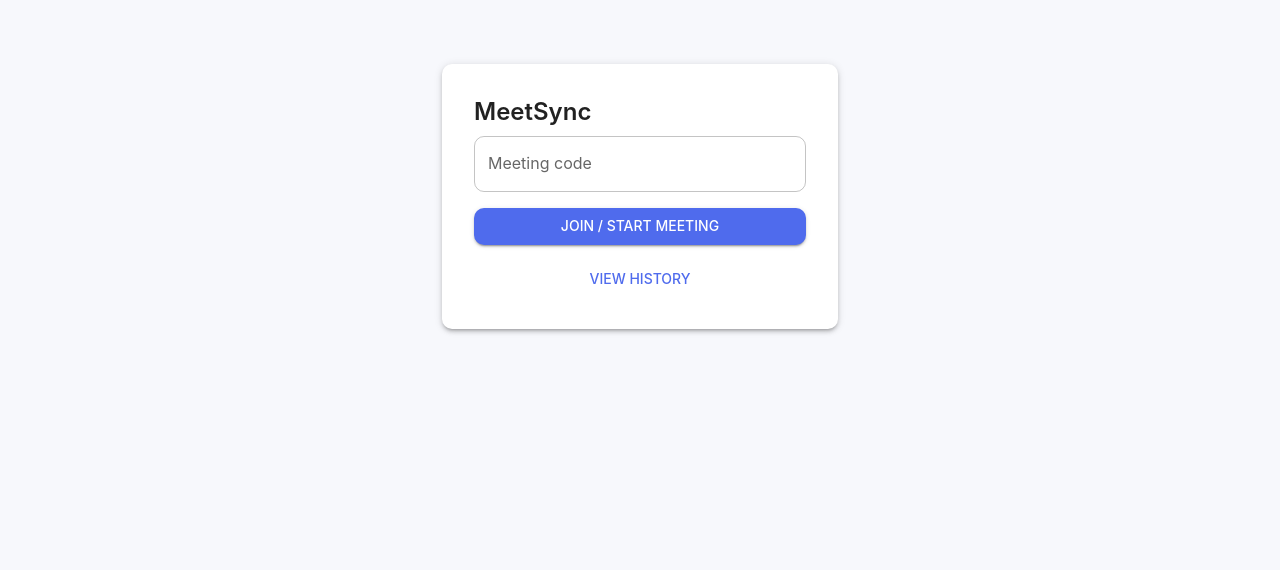
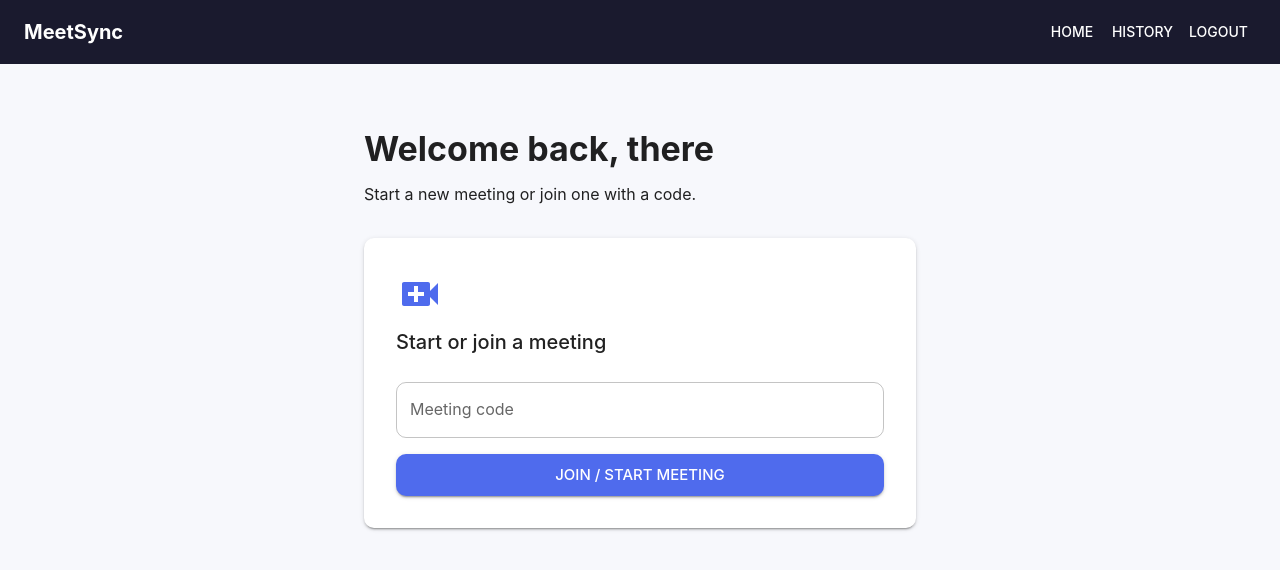
Before and after one commit to prasanna-anagal/MeetSync, a React (Create React App) app in the folder frontend/: page /home in a window 1280 px wide. Shown: the top 570 px of the page. Built offline with nearby package versions, Linux system fonts and the light colour scheme; no server answers.

Commit message:
add shared nav bar and redesign home and history pages

```diff
--- /dev/null
+++ b/frontend/src/components/NavBar.js
@@ -0,0 +1,39 @@
+import { useNavigate } from "react-router-dom";
+import { AppBar, Button, Toolbar, Typography } from "@mui/material";
+
+function NavBar() {
+  const navigate = useNavigate();
+
+  const handleLogout = () => {
+    localStorage.removeItem("token");
+    localStorage.removeItem("username");
+    navigate("/auth");
+  };
+
+  return (
+    <AppBar position="static" color="secondary" elevation={0}>
+      <Toolbar sx={{ justifyContent: "space-between" }}>
+        <Typography
+          variant="h6"
+          sx={{ cursor: "pointer", fontWeight: 700 }}
+          onClick={() => navigate("/home")}
+        >
+          MeetSync
+        </Typography>
+        <div>
+          <Button color="inherit" onClick={() => navigate("/home")}>
+            Home
+          </Button>
+          <Button color="inherit" onClick={() => navigate("/history")}>
+            History
+          </Button>
+          <Button color="inherit" onClick={handleLogout}>
+            Logout
+          </Button>
+        </div>
+      </Toolbar>
+    </AppBar>
+  );
+}
+
+export default NavBar;
--- a/frontend/src/pages/History.js
+++ b/frontend/src/pages/History.js
@@ -1,6 +1,9 @@
 import { useEffect, useState } from "react";
+import { useNavigate } from "react-router-dom";
 import axios from "axios";
-import { Alert, Container, List, ListItem, ListItemText, Paper, Typography } from "@mui/material";
+import { Alert, Box, Button, Container, List, ListItem, ListItemText, Paper, Typography } from "@mui/material";
+import HistoryIcon from "@mui/icons-material/History";
+import NavBar from "../components/NavBar";
 
 const client = axios.create({
   baseURL: process.env.REACT_APP_API_BASE_URL || "http://localhost:8000/api/v1/users",
@@ -9,6 +12,7 @@ const client = axios.create({
 function History() {
   const [meetings, setMeetings] = useState([]);
   const [error, setError] = useState("");
+  const navigate = useNavigate();
 
   useEffect(() => {
     const token = localStorage.getItem("token");
@@ -24,12 +28,28 @@ function History() {
   }, []);
 
   return (
-    <Container maxWidth="sm" sx={{ mt: 6 }}>
-      <Typography variant="h5" gutterBottom>
+    <Box sx={{ minHeight: "100vh", bgcolor: "background.default" }}>
+      <NavBar />
+      <Container maxWidth="sm" sx={{ mt: { xs: 3, sm: 6 } }}>
+        <Typography variant="h4" gutterBottom>
           Meeting history
         </Typography>
         {error && <Alert severity="warning">{error}</Alert>}
-      <Paper elevation={2}>
+
+        {!error && meetings.length === 0 && (
+          <Paper sx={{ p: 4, textAlign: "center", mt: 2 }}>
+            <HistoryIcon sx={{ fontSize: 40, color: "text.disabled" }} />
+            <Typography color="text.secondary" sx={{ mt: 1 }}>
+              No meetings yet. Join or start one to see it here.
+            </Typography>
+            <Button variant="contained" sx={{ mt: 2 }} onClick={() => navigate("/home")}>
+              Go to Home
+            </Button>
+          </Paper>
+        )}
+
+        {meetings.length > 0 && (
+          <Paper elevation={2} sx={{ mt: 2 }}>
             <List>
               {meetings.map((meeting) => (
                 <ListItem key={meeting._id} divider>
@@ -41,7 +61,9 @@ function History() {
               ))}
             </List>
           </Paper>
+        )}
       </Container>
+    </Box>
   );
 }
 
--- a/frontend/src/pages/Home.js
+++ b/frontend/src/pages/Home.js
@@ -1,10 +1,13 @@
 import { useState } from "react";
 import { useNavigate } from "react-router-dom";
-import { Box, Button, Container, Paper, TextField, Typography } from "@mui/material";
+import { Box, Button, Container, Paper, Stack, TextField, Typography } from "@mui/material";
+import VideoCallIcon from "@mui/icons-material/VideoCall";
+import NavBar from "../components/NavBar";
 
 function Home() {
   const [meetingCode, setMeetingCode] = useState("");
   const navigate = useNavigate();
+  const username = localStorage.getItem("username") || "there";
 
   const handleJoin = (e) => {
     e.preventDefault();
@@ -13,27 +16,36 @@ function Home() {
   };
 
   return (
-    <Container maxWidth="xs" sx={{ mt: 8 }}>
-      <Paper elevation={3} sx={{ p: 4 }}>
-        <Typography variant="h5" gutterBottom>
-          MeetSync
+    <Box sx={{ minHeight: "100vh", bgcolor: "background.default" }}>
+      <NavBar />
+      <Container maxWidth="sm" sx={{ mt: { xs: 4, sm: 8 } }}>
+        <Typography variant="h4" gutterBottom>
+          Welcome back, {username}
         </Typography>
+        <Typography variant="body1" color="text.secondary" sx={{ mb: 4 }}>
+          Start a new meeting or join one with a code.
+        </Typography>
+
+        <Paper elevation={2} sx={{ p: { xs: 3, sm: 4 } }}>
+          <Stack spacing={1} alignItems="center" sx={{ mb: 3 }}>
+            <VideoCallIcon color="primary" sx={{ fontSize: 48 }} />
+            <Typography variant="h6">Start or join a meeting</Typography>
+          </Stack>
           <Box component="form" onSubmit={handleJoin} sx={{ display: "flex", flexDirection: "column", gap: 2 }}>
             <TextField
               label="Meeting code"
+              placeholder="e.g. team-standup"
               value={meetingCode}
               onChange={(e) => setMeetingCode(e.target.value)}
               fullWidth
             />
-          <Button type="submit" variant="contained">
+            <Button type="submit" variant="contained" size="large">
               Join / Start meeting
             </Button>
           </Box>
-        <Button onClick={() => navigate("/history")} sx={{ mt: 2 }} fullWidth>
-          View history
-        </Button>
         </Paper>
       </Container>
+    </Box>
   );
 }
 
```
Lines whose indentation alone changed are shown as unchanged.
